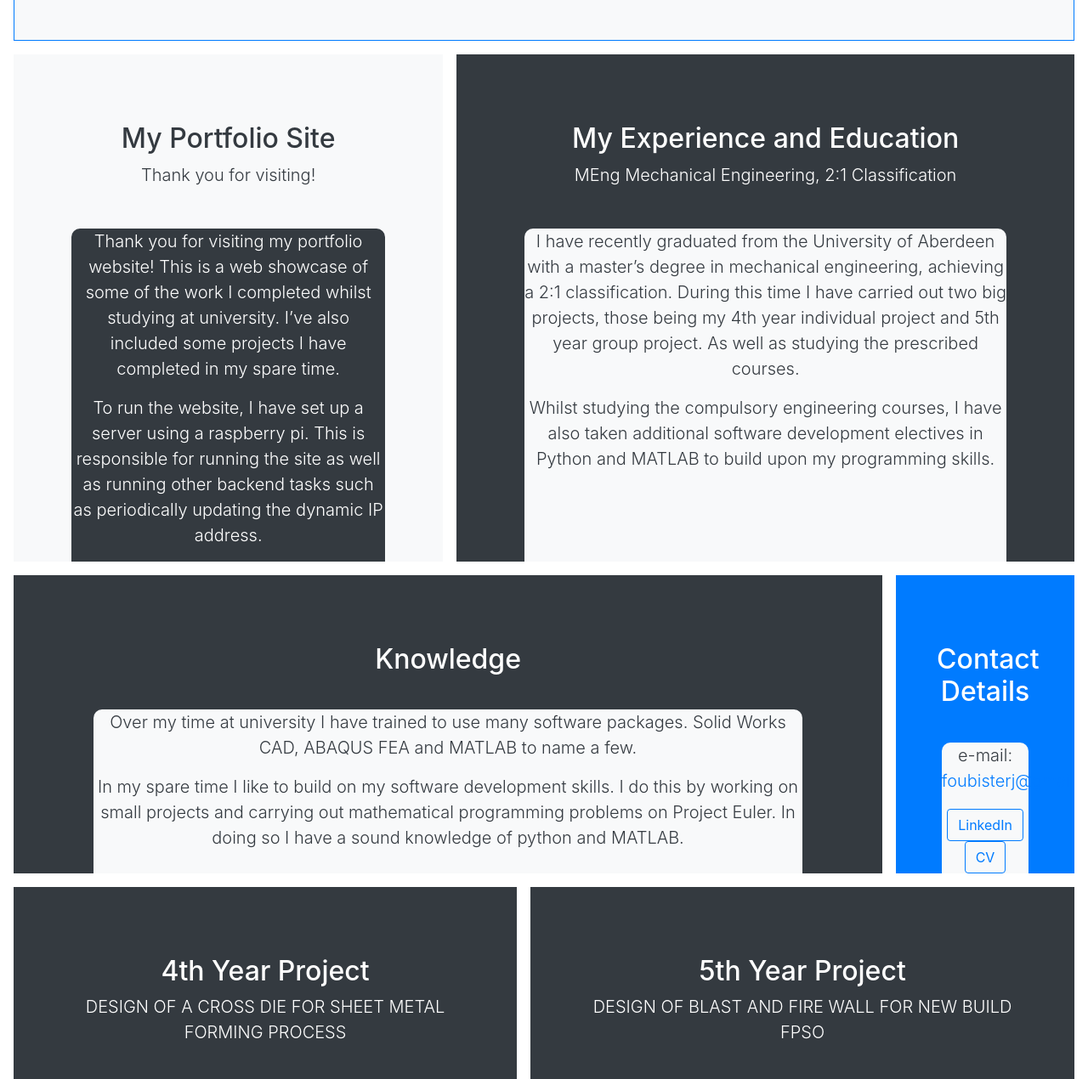
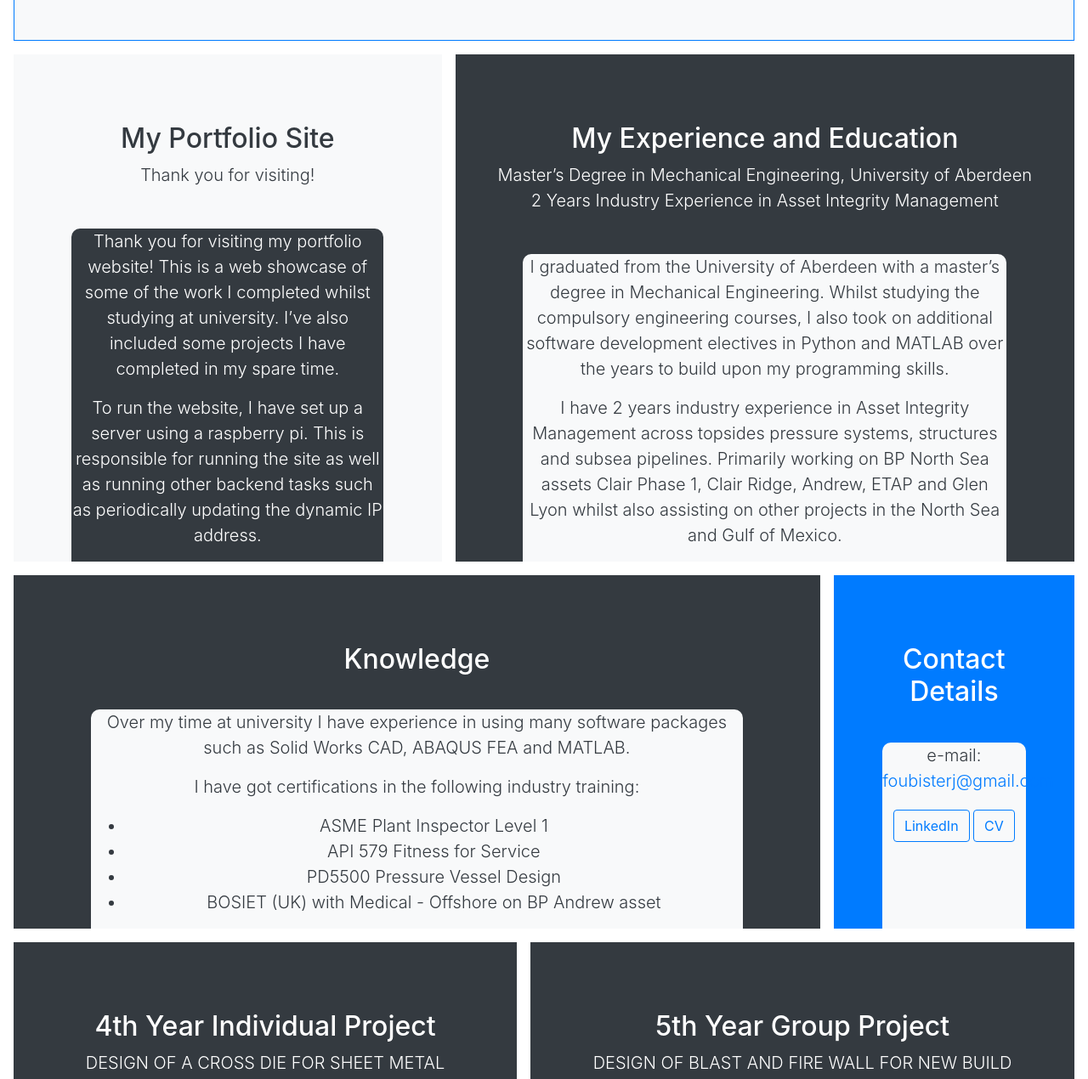
Before and after one commit to jamiefoub/jamiefoub_PortfolioSite, a Django app: page / in a window 1280 px wide. Shown: the part 1164-2434 px from the top of the page at 85% size. Run offline with Django 3.2, Linux system fonts and the light colour scheme; some libraries are stand-ins or nearby versions.

Commit message:
Updated text on site

```diff
--- a/mywebsite/base/templates/base/home.html
+++ b/mywebsite/base/templates/base/home.html
@@ -35,7 +35,7 @@
     <div class="position-relative overflow-hidden p-3 p-md-5 m-md-3 text-center bg-light border border-primary">
         <div class="col-md-5 p-lg-5 mx-auto my-5">
           <h1 class="display-4 font-weight-normal">Hi, I'm <span class="text-primary">Jamie Foubister</span></h1>
-          <p class="lead font-weight-normal">A University of Aberdeen Mechanical Engineering Graduate</p>
+          <p class="lead font-weight-normal">Mechanical Engineer : Asset Integrity Management</p>
           <a class="btn btn-outline-primary" href="https://www.linkedin.com/in/jamie-foubister-690017153/">LinkedIn</a>
           <a class="btn btn-outline-primary" href="{% static 'extra/Jamie_Foubister_CV.pdf' %}">CV</a>
         </div>
@@ -65,15 +65,20 @@
         <div class="bg-dark mr-md-3 pt-3 px-3 pt-md-5 px-md-5 text-center text-white overflow-hidden">
             <div class="my-3 py-3">
                 <h2 class="display-5">My Experience and Education</h2>
-                <p class="lead">MEng Mechanical Engineering, 2:1 Classification</p>
+                <p class="lead">
+                    Master’s Degree in Mechanical Engineering, University of Aberdeen<br>
+                    2 Years Industry Experience in Asset Integrity Management
+                </p>
             </div>
             <div class="bg-light box-shadow mx-auto para-main" style="width: 90%; height: 100%; border-radius: 10px 10px 0 0;">
-                <p class="lead text-dark">I have recently graduated from the University of Aberdeen with a master’s degree in mechanical engineering, achieving a 2:1 classification.
-                    During this time I have carried out two big projects, those being my 4th year individual project and 5th year group project.  As well as studying the prescribed courses.
+                <p class="lead text-dark">
+                    I graduated from the University of Aberdeen with a master’s degree in Mechanical Engineering.
+                    Whilst studying the compulsory engineering courses, I also took on additional software development electives in Python and MATLAB over the years to build upon my programming skills.
                 </p>
 
                 <p class="lead text-dark">
-                    Whilst studying the compulsory engineering courses, I have also taken additional software development electives in Python and MATLAB to build upon my programming skills.
+                    I have 2 years industry experience in Asset Integrity Management across topsides pressure systems, structures and subsea pipelines.
+                    Primarily working on BP North Sea assets Clair Phase 1, Clair Ridge, Andrew, ETAP and Glen Lyon whilst also assisting on other projects in the North Sea and Gulf of Mexico.
                 </p>
             </div>
         </div>
@@ -87,13 +92,19 @@
             </div>
             <div class="bg-light box-shadow mx-auto para-main" style="width: 90%; height: 100%; border-radius: 10px 10px 0 0;">
                 <p class="lead">
-                    Over my time at university I have trained to use many software packages. Solid Works CAD, ABAQUS FEA and MATLAB to name a few.
+                    Over my time at university I have experience in using many software packages such as Solid Works CAD, ABAQUS FEA and MATLAB.
                 </p>
 
                 <p class="lead">
-                    In my spare time I like to build on my software development skills. I do this by working on small projects and carrying out mathematical programming problems on Project Euler.
-                    In doing so I have a sound knowledge of python and MATLAB.
+                    I have got certifications in the following industry training:
                 </p>
+
+                <ul class="lead">
+                    <li>ASME Plant Inspector Level 1 </li>
+                    <li>API 579 Fitness for Service </li>
+                    <li>PD5500 Pressure Vessel Design</li>
+                    <li>BOSIET (UK) with Medical - Offshore on BP Andrew asset</li>
+                </ul>
             </div>
         </div>
         <div class="bg-primary mr-md-3 pt-3 px-3 pt-md-5 px-md-5 text-center text-dark overflow-hidden">
@@ -119,7 +130,7 @@
 
         <div class="bg-dark mr-md-3 pt-3 px-3 pt-md-5 px-md-5 text-center text-dark overflow-hidden">
             <div class="my-3 py-3">
-                <h2 class="display-5 text-white">4th Year Project</h2>
+                <h2 class="display-5 text-white">4th Year Individual Project</h2>
                 <p class="lead text-white">DESIGN OF A CROSS DIE FOR SHEET METAL FORMING PROCESS</p>
             </div>
 
@@ -197,7 +208,7 @@
 
         <div class="bg-dark mr-md-3 pt-3 px-3 pt-md-5 px-md-5 text-center text-dark overflow-hidden">
             <div class="my-3 py-3">
-                <h2 class="display-5 text-white">5th Year Project</h2>
+                <h2 class="display-5 text-white">5th Year Group Project</h2>
                 <p class="lead text-white">DESIGN OF BLAST AND FIRE WALL FOR NEW BUILD FPSO</p>
             </div>
 
```
